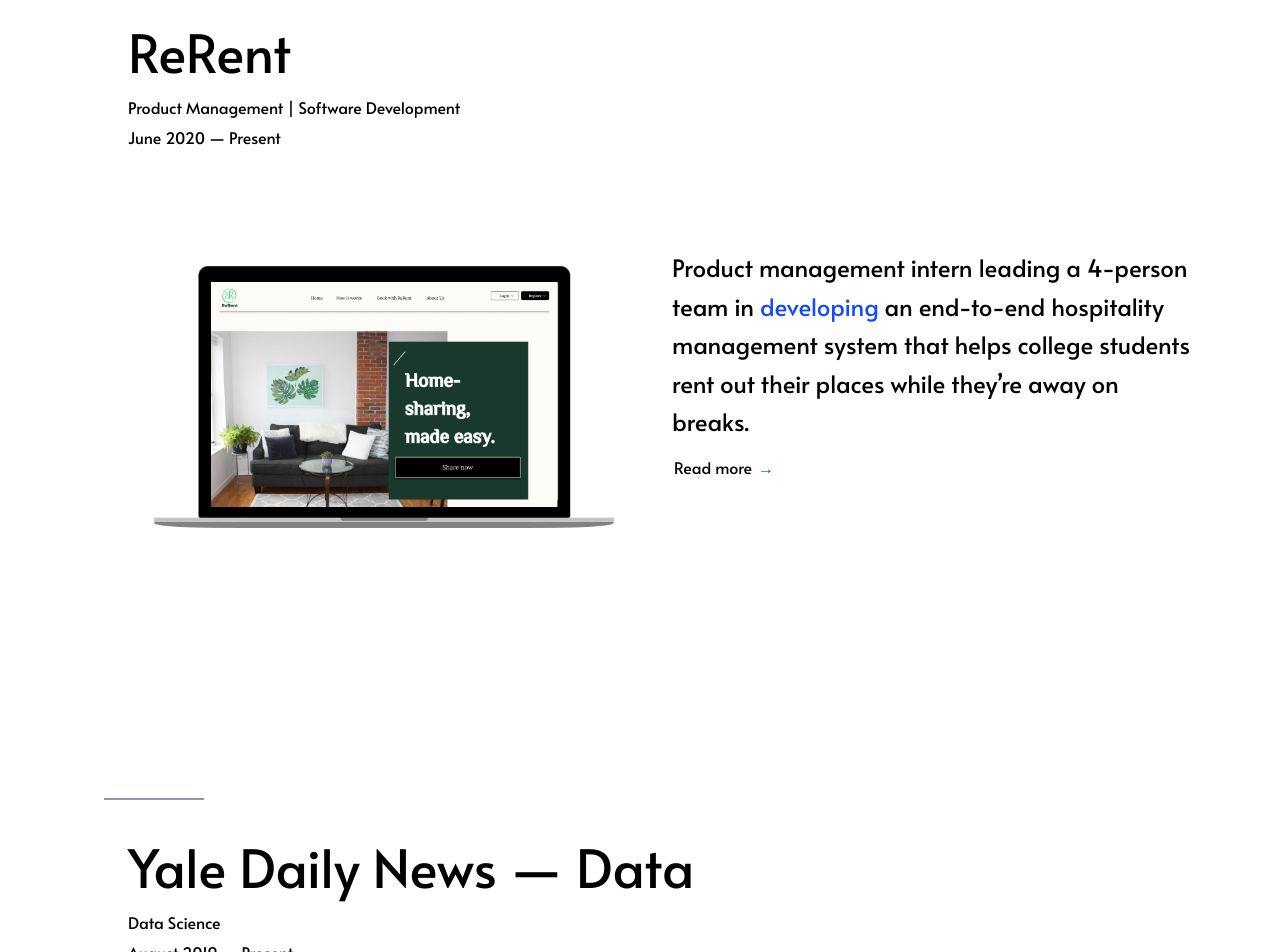
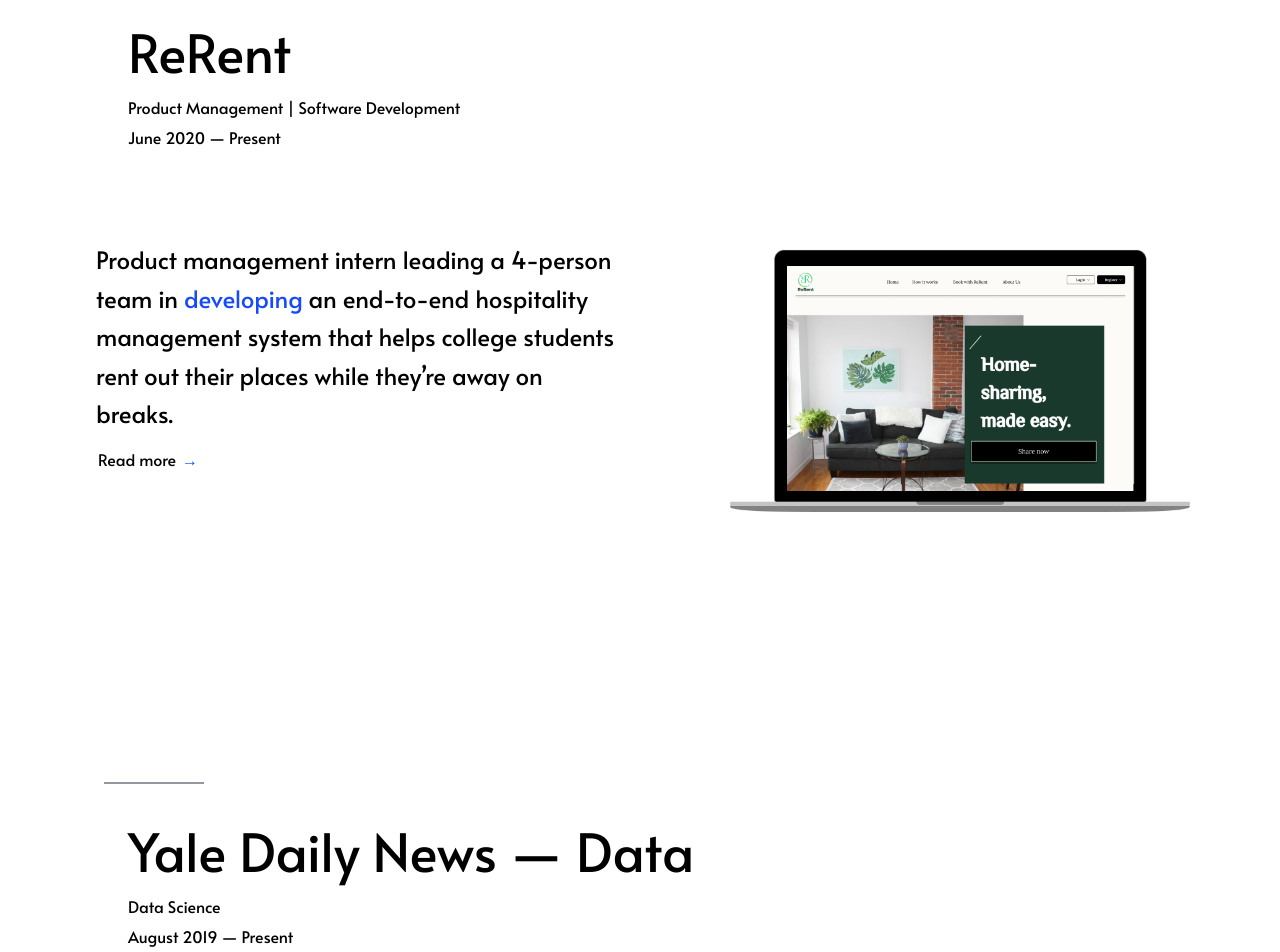
Before and after one commit to ashleyyqin/ashleyyqin.github.io, a Jekyll site: the page built from index.html, in a window 1280 px wide. Shown: the part 1264-2216 px from the top of the page. Built offline with Jekyll 4.4.1, drawn with Linux system fonts in a browser that asks for light colours.

Commit message:
return formatting

```diff
--- a/index.html
+++ b/index.html
@@ -42,7 +42,6 @@
 </div>
 <div class="card container mx-auto px-2 mb-4 clearfix header-text">
     <div class="subheader mt-1 py-2" style="display: flex;align-items: center;flex-flow: wrap; justify-content:center;">
-        <img class="img_projects" src="/media/rerent_mockup.png" alt="rerent">
         <div style="width: 34em; margin-bottom:5em; margin-left: 2em">
                 <p class="project-descriptions">
                     Product management intern leading a 4-person team in <span class="blue">developing</span> an end-to-end
@@ -51,6 +50,7 @@
             <a href='about/rerent.html'>Read more </a><span class="blue">&rarr;</span>
             <span class="home-bottom"></span>
         </div>
+        <img class="img_projects" src="/media/rerent_mockup.png" alt="rerent">
     </div>
 </div>
 
@@ -61,6 +61,9 @@
 <br>
 <br>
 <br>
+<div class="card container mx-auto px-2 mb-4 clearfix header-text">
+    <div class="subheader mt-1 py-2"
+         style="display: flex;align-items: center;flex-flow: wrap; justify-content:center;">
         <div class="wide sep" style="margin-top: 1em">
             <div class="project-title">
                 Yale Daily News — Data
@@ -70,30 +73,26 @@
                 <br>
                 August 2019 — Present
             </p>
-    <div class="card container mx-auto px-2 mb-4 clearfix header-text">
-        <div class="subheader mt-1 py-2"
-             style="display: flex;align-items: center;flex-flow: wrap; justify-content:left;">
-            <div style="max-width: 35em; margin-bottom:5em; margin-left: 2em">
-                <p class="project-descriptions">
+            <p class="project-descriptions" style="width: 30em">
                 <span class="blue">Data analyst</span> and <span class="blue">editor</span> for the Yale Daily News.
                 Telling stories with data and making
                 key insights free and accessible for all.
             </p>
             <!--            <a href='about/ydn.html'>Read more </a><span class="blue">&rarr;</span>-->
             <br>
-                <p style="font-size: 200%; margin-top: 2em;">
+            <div>
+                <p style="font-size: 200%; margin-top: 2em; margin-bottom: 1em">
                     Selected Articles:
                 </p>
                 <ul style="margin-left: 3em">
                     <li>
                         <a href="http://features.yaledailynews.com/blog/2020/04/24/analysis-a-shifting-demographic-for-storied-yale-crew-international-athletes-elevate-the-elis/"
-                           style="font-size: 110%" target="_blank">
+                           style="font-size: 110%">
                             The shifting demographic makeup of Yale's athletic teams <span class="blue">&rarr;</span>
                         </a>
                     </li>
                 </ul>
             </div>
-            <!--            <span class="home-bottom"></span>-->
         </div>
     </div>
 </div>
@@ -148,7 +147,7 @@
     </div>
 </div>
 <div class='tableauPlaceholder centered' id='viz1600266083672'
-     style='margin-top: 2em; align-items: center; width: 70%'>
+     style='margin-top: 1em; align-items: center; width: 70%'>
     <noscript><a
             href='https:&#47;&#47;yaledailynews.com&#47;commencement2020&#47;2020&#47;05&#47;15&#47;yale-class-of-2020-by-the-numbers&#47;'><img
             alt=' '
--- a/styles/main.css
+++ b/styles/main.css
@@ -559,12 +559,12 @@
     justify-content: right !important;
     width:50%;
     margin-right:-4em;
+    margin-top: -1em;
 }
 
 .img_abstracts {
     margin-top: 1em;
     margin-bottom: 2em;
-    /*display: block;*/
     margin-left: auto;
     margin-right: auto;
 }
```
Lines whose indentation alone changed are shown as unchanged.
